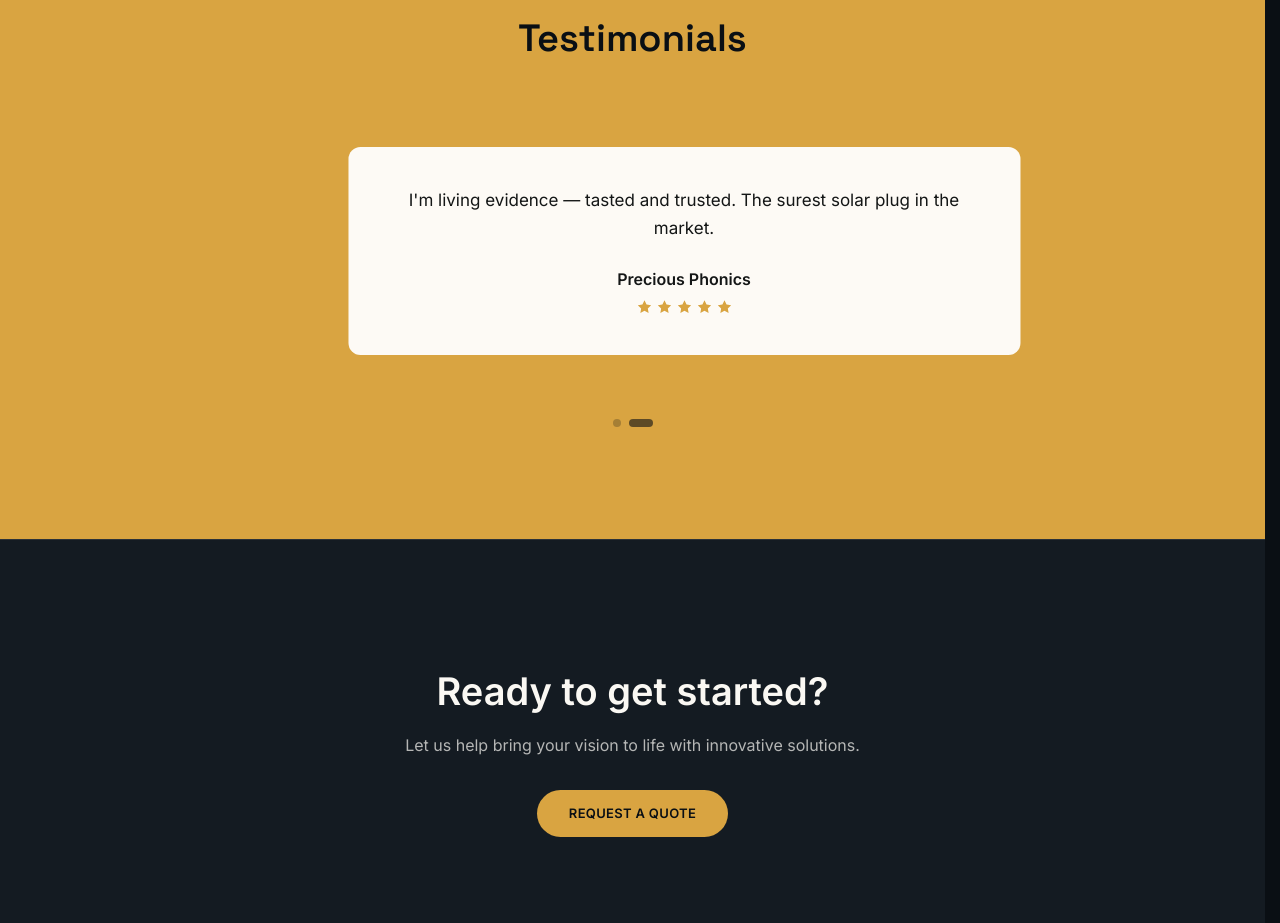
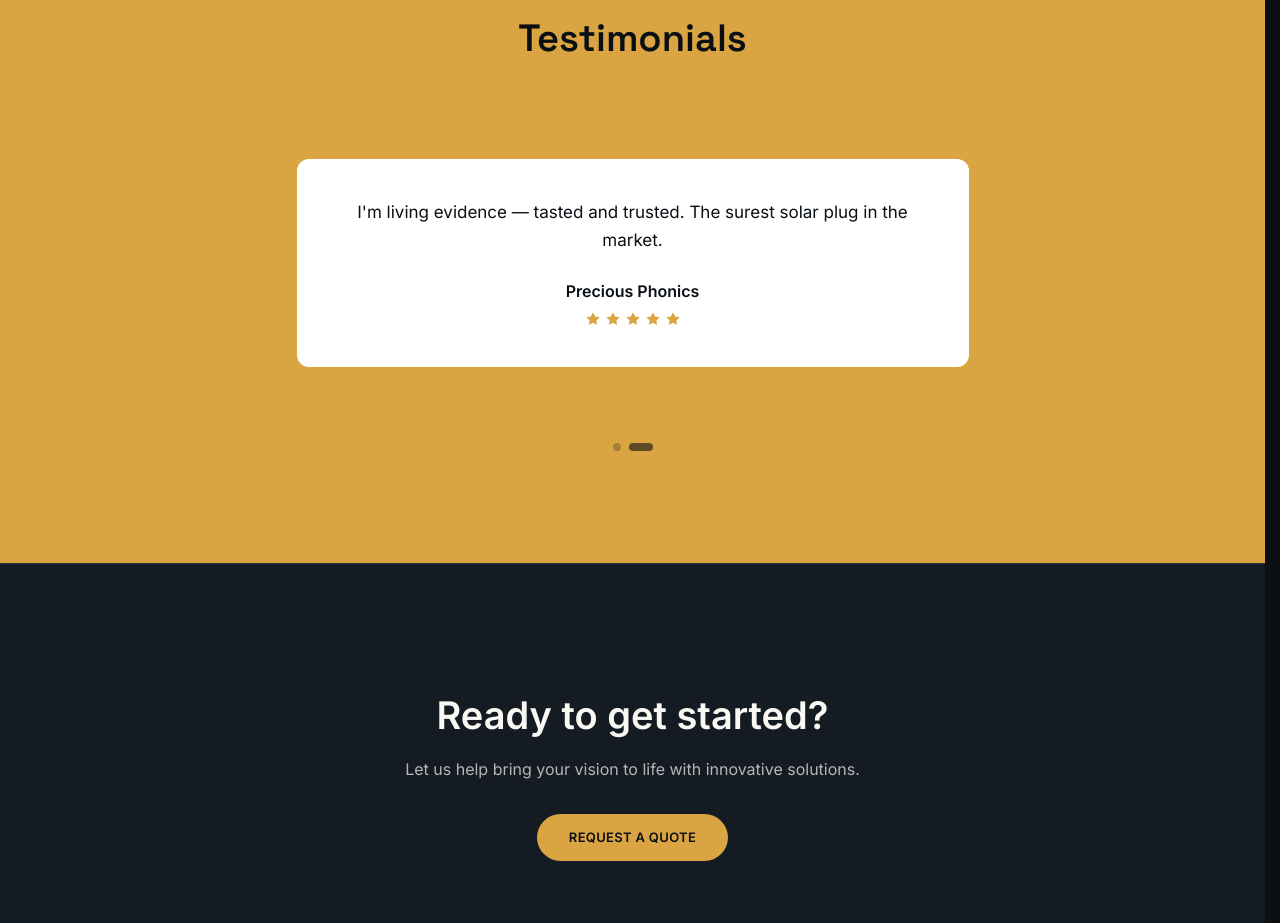
Before and after one commit to jamalcarterme/nmctechnologyltd, a Next.js app: page / in a window 1280 px wide. Shown: the part 4960-5883 px from the top of the page. Built offline with nearby package versions, Linux system fonts and the light colour scheme.

Commit message:
Upload files via ZiptoGit

```diff
--- a/src/app/globals.css
+++ b/src/app/globals.css
@@ -42,6 +42,17 @@
     opacity: 0.6;
   }
 
+  /* Fixed height for testimonials slider to prevent layout shift */
+  .testimonials-slider {
+    height: 280px;
+  }
+
+  @media (max-width: 640px) {
+    .testimonials-slider {
+      height: 320px;
+    }
+  }
+
   /* Diagonal chevron cut used at the base of inner-page heroes */
   .hero-chevron-cut {
     clip-path: polygon(0 0, 100% 0, 100% 88%, 50% 100%, 0 88%);
--- a/src/components/Testimonials.tsx
+++ b/src/components/Testimonials.tsx
@@ -43,8 +43,8 @@ export default function Testimonials() {
           </h2>
         </Reveal>
 
-        <div className="mt-14 relative h-80 md:h-64">
-          <AnimatePresence initial={false} custom={direction} mode="wait">
+        <div className="testimonials-slider mt-14 relative">
+          <AnimatePresence initial={false} custom={direction} mode="popLayout">
             <motion.div
               key={current}
               custom={direction}
```
